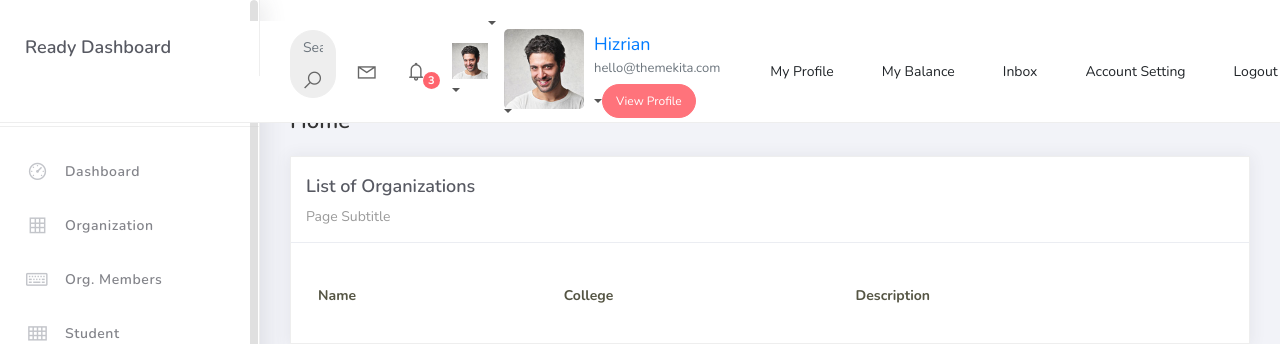
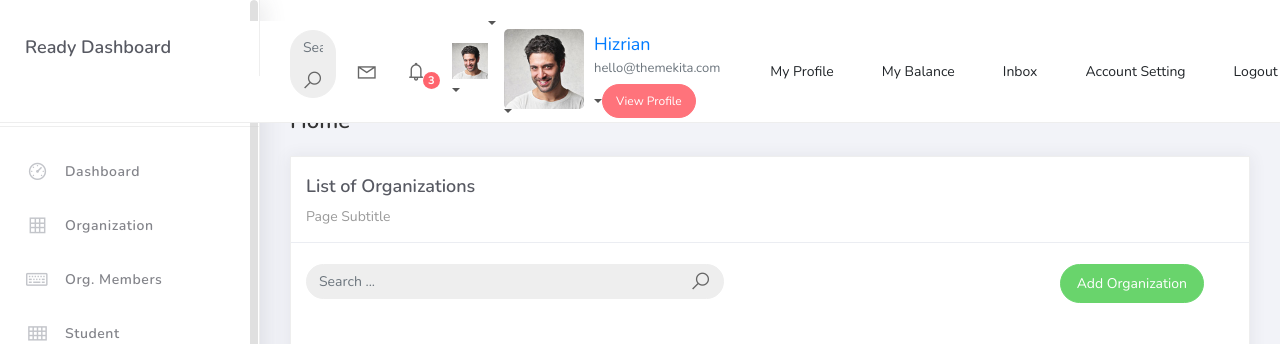
Before and after one commit to arj-i2/PSUSphere, a Django app: template projectsite/templates/org_list.html in a window 1280 px wide. Shown: the top 344 px of the page. Run offline with Django 5.2, Linux system fonts and the light colour scheme; the template is opened without the code that fills it, so the values that code supplies are empty; some libraries are stand-ins or nearby versions.

Commit message:
add org feature

```diff
--- a/projectsite/projectsite/urls.py
+++ b/projectsite/projectsite/urls.py
@@ -16,10 +16,12 @@ Including another URLconf
 """
 from django.contrib import admin
 from django.urls import path
-from studentorg.views import HomePageView
+from studentorg.views import HomePageView, OrganizationList, OrganizationCreateView
 from studentorg import views
 
 urlpatterns = [
     path('admin/', admin.site.urls),
     path('', views.HomePageView.as_view(), name='home'),
+    path('organization_list', OrganizationList.as_view(), name='organization-list'),
+    path('organization_list/add', OrganizationCreateView.as_view(), name='organization-add'),
 ]
--- a/projectsite/templates/org_list.html
+++ b/projectsite/templates/org_list.html
@@ -14,7 +14,38 @@
                         <div class="card-title">List of Organizations</div>
                         <div class="card-category">Page Subtitle</div>
                     </div>
+                    <br />
 
+<div class="col-md-12 row">
+    <div class="col-md-6">
+        <form class="navbar-left navbar-form nav-search mr-md-3" action="">
+            <div class="input-group">
+                <input
+                    type="text"
+                    placeholder="Search ..."
+                    class="form-control"
+                />
+
+                <div class="input-group-append">
+                    <span class="input-group-text">
+                        <i class="la la-search search-icon"></i>
+                    </span>
+                </div>
+            </div>
+        </form>
+    </div>
+
+    <div class="col-md-6">
+        <div class="pull-right">
+            <a
+                href="{% url 'organization-add' %}"
+                class="btn btn-success btn-rounded"
+            >
+                Add Organization
+            </a>
+        </div>
+    </div>
+</div>
                     <div class="card-body">
                         <table class="table table-striped mt-3">
                             <thead>
```
Also changed, not shown: projectsite/studentorg/forms.py (added, +8 -0 lines), projectsite/studentorg/views.py (+16 -0 lines), projectsite/templates/org_form.html (added, +47 -0 lines).
